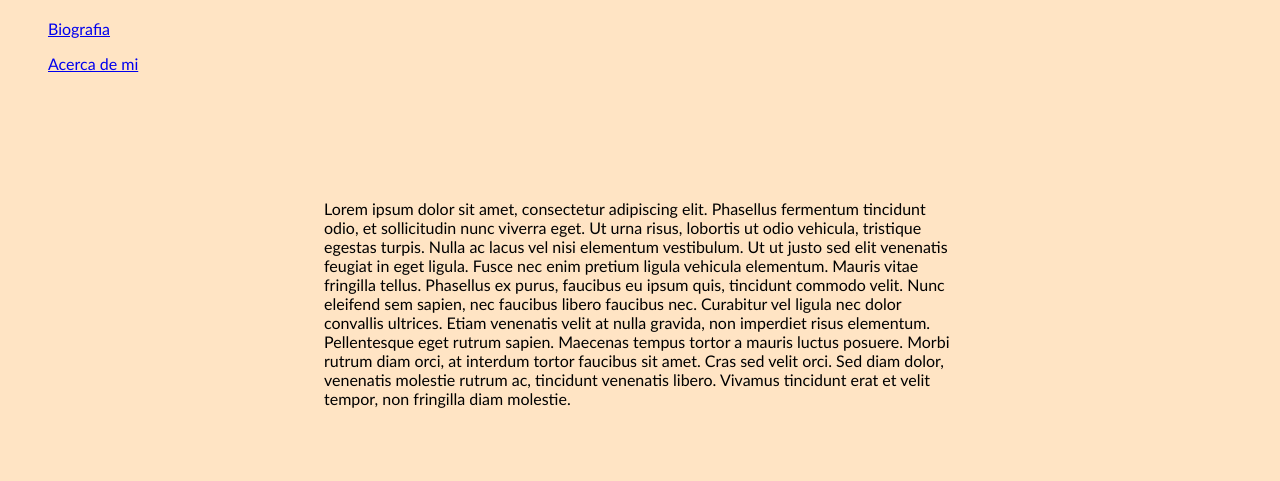
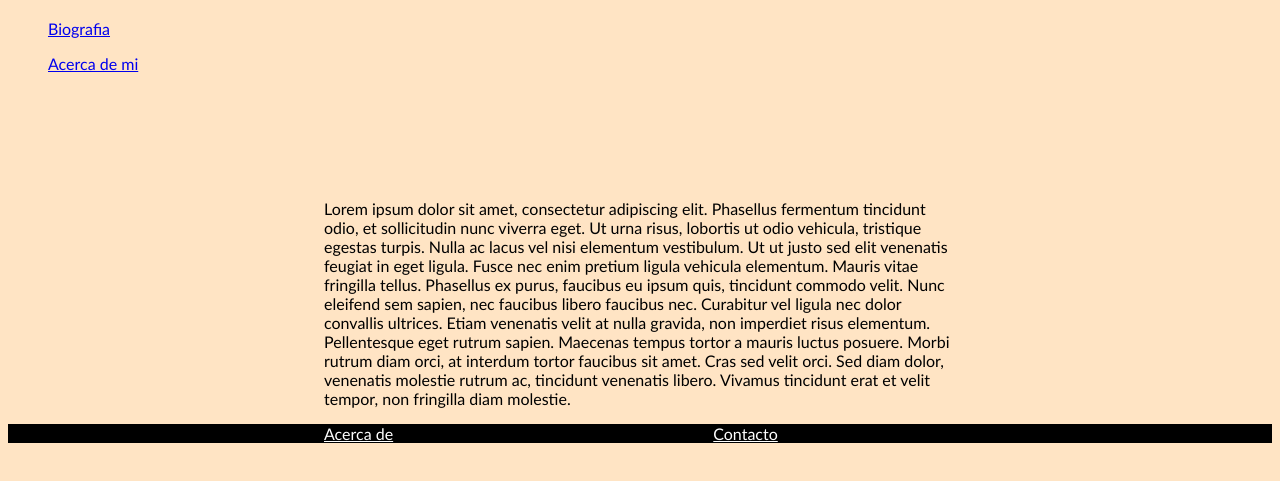
Before and after one commit to JuanQuintero0928/Pagina, a plain HTML site: page index.html in a window 1280 px wide. Shown: the part 63-544 px from the top of the page. Drawn offline with Linux system fonts and the light colour scheme.

Commit message:
se agrega footer al blog

```diff
--- a/css/estilos.css
+++ b/css/estilos.css
@@ -10,3 +10,11 @@ body{
     margin-left: 25%;
     margin-top: 10%;
 }
+#footer{
+    margin-bottom: 0%;
+    background-color: black;
+}
+#footer a{
+    color: white;
+    margin-left: 25%;
+}
--- a/index.html
+++ b/index.html
@@ -14,5 +14,9 @@
     <div id="contenedor">
         <p>Lorem ipsum dolor sit amet, consectetur adipiscing elit. Phasellus fermentum tincidunt odio, et sollicitudin nunc viverra eget. Ut urna risus, lobortis ut odio vehicula, tristique egestas turpis. Nulla ac lacus vel nisi elementum vestibulum. Ut ut justo sed elit venenatis feugiat in eget ligula. Fusce nec enim pretium ligula vehicula elementum. Mauris vitae fringilla tellus. Phasellus ex purus, faucibus eu ipsum quis, tincidunt commodo velit. Nunc eleifend sem sapien, nec faucibus libero faucibus nec. Curabitur vel ligula nec dolor convallis ultrices. Etiam venenatis velit at nulla gravida, non imperdiet risus elementum. Pellentesque eget rutrum sapien. Maecenas tempus tortor a mauris luctus posuere. Morbi rutrum diam orci, at interdum tortor faucibus sit amet. Cras sed velit orci. Sed diam dolor, venenatis molestie rutrum ac, tincidunt venenatis libero. Vivamus tincidunt erat et velit tempor, non fringilla diam molestie.</p>
     </div>
+    <div id="footer">
+        <a href="#">Acerca de</a>
+        <a href="#">Contacto</a>
+    </div>
 </body>
 </html>
```
